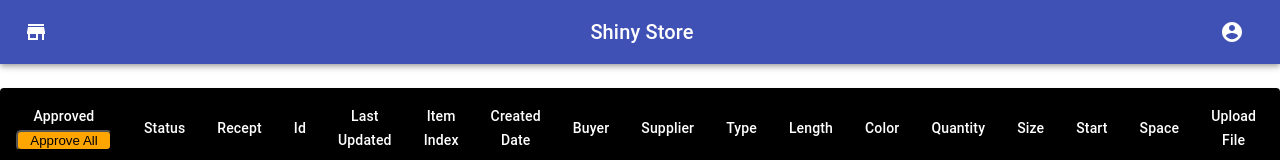
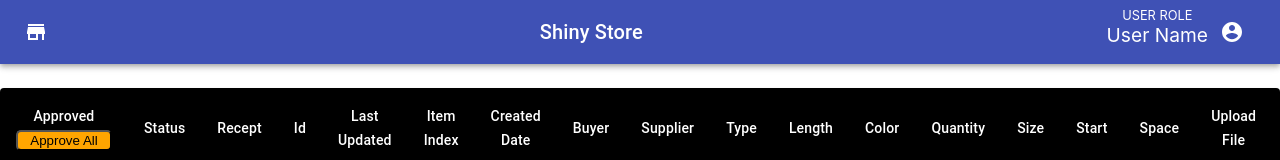
Before and after one commit to msymbolEJA/frontend-textile, a React (Create React App) app: page /approval in a window 1280 px wide. Shown: the top 160 px of the page. Built offline with nearby package versions, Linux system fonts and the light colour scheme; no server answers; sample sign-in values are in the browser's storage.

Commit message:
add username userrole on navbar

```diff
--- a/src/components/navbar/Navbar.js
+++ b/src/components/navbar/Navbar.js
@@ -24,6 +24,17 @@ const useStyles = makeStyles((theme) => ({
   hrefStyle: {
     textDecoration: "none",
     color: "#474747",
+    fontWeight: "545",
+  },
+  rightTop: {
+    display: "flex",
+    flexDirection: "row",
+  },
+  userRole: {
+    fontSize: "0.8rem",
+  },
+  userName: {
+    fontSize: "1.2rem",
   },
 }));
 
@@ -72,7 +83,13 @@ export default function MenuAppBar() {
             Shiny Store
           </Typography>
           {auth && (
-            <div>
+            <div className={classes.rightTop}>
+              <div className={classes.userInfo}>
+                <div className={classes.userRole}>
+                  {"User Role".toUpperCase()}
+                </div>
+                <div className={classes.userName}>User Name</div>
+              </div>
               <IconButton
                 aria-label="account of current user"
                 aria-controls="menu-appbar"
```
